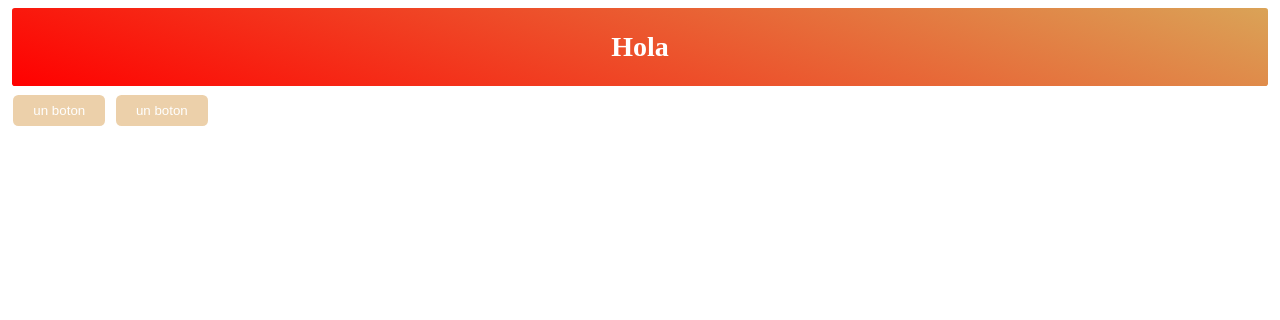
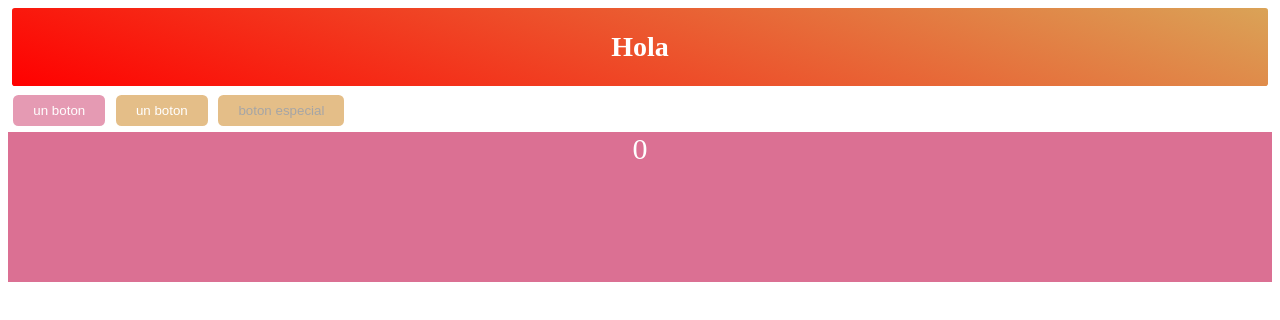
Before and after one commit to ErnestoM12/react-styled, a React (Create React App) app: page / in a window 1280 px wide. Shown: the top 320 px of the page. Built offline with nearby package versions, Linux system fonts and the light colour scheme.

Commit message:
extendiendo stilos con styled a otros componentes

```diff
--- a/src/App.js
+++ b/src/App.js
@@ -1,8 +1,6 @@
-import React, { useState } from 'react'
-import styled from 'styled-components';
+import React, { useState, useEffect } from 'react'
+import styled, { withTheme } from 'styled-components';
 import { mainColor, secondaryColor, paddign, getLinearGradient } from './styles'
-
-
 
 
 const Header = styled.header`
@@ -14,7 +12,6 @@ ${paddign}
 margin:0.3em;
 font-size:14px;`
 
-
 const Button = styled.button`
 padding: 0.6em 1.5em;
 background:${(props) => props.active ? secondaryColor : mainColor};
@@ -22,25 +19,47 @@ border-radius: 0.4em;
 color:#fff;
 border:0;
 margin: 0.4em;
-opacity: 0.5;
+opacity: 0.7;
 transition:opacity 360ms ease-out;
-
 &:hover{
   opacity: 1;
+}`
+
+/** Extender los estilos de un button */
+const ButtonSpecial = styled(Button)`
+color:gray;
+transition: all 300ms ease-out !important;
+&:hover{
+  transform: scale(1.3) ;
+}`
+
+//componente funcional los recibe con el prop clasname
+const Move = ({ className }) => {
+  const [MouseX, setMouseX] = useState(0)
+  const handleMove = (e) => setMouseX(e.clientX)
+  useEffect(() => {
+    window.addEventListener('mousemove', handleMove)
+    return () => {
+      window.removeEventListener('mousemove', handleMove)
+    }
+  }, [])
+  return (
+    <div className={className}>
+      {MouseX}
+    </div>
+  )
 }
 
-`
-
-
+//pasamos los stylosal componte funcional
+const MoveStyled = styled(Move)`
+background: ${secondaryColor};
+font-size: 30px;
+height: 150px;
+text-align: center;
+color:white;`
 
 
 const App = () => {
-
-  const [active, setActive] = useState(false)
-
-  const toggle = () => setActive(!active)
-
-
   return (
     <div>
       <Header>
@@ -48,14 +67,20 @@ const App = () => {
           <h1>Hola</h1>
         </div>
       </Header>
-      <Button active={active}
-        onClick={toggle}
+      <Button active
       >
         un boton
       </Button>
       <Button >
         un boton
       </Button>
+
+      <ButtonSpecial>
+        boton especial
+      </ButtonSpecial>
+
+      <MoveStyled />
+
     </div>
   );
 }
```
